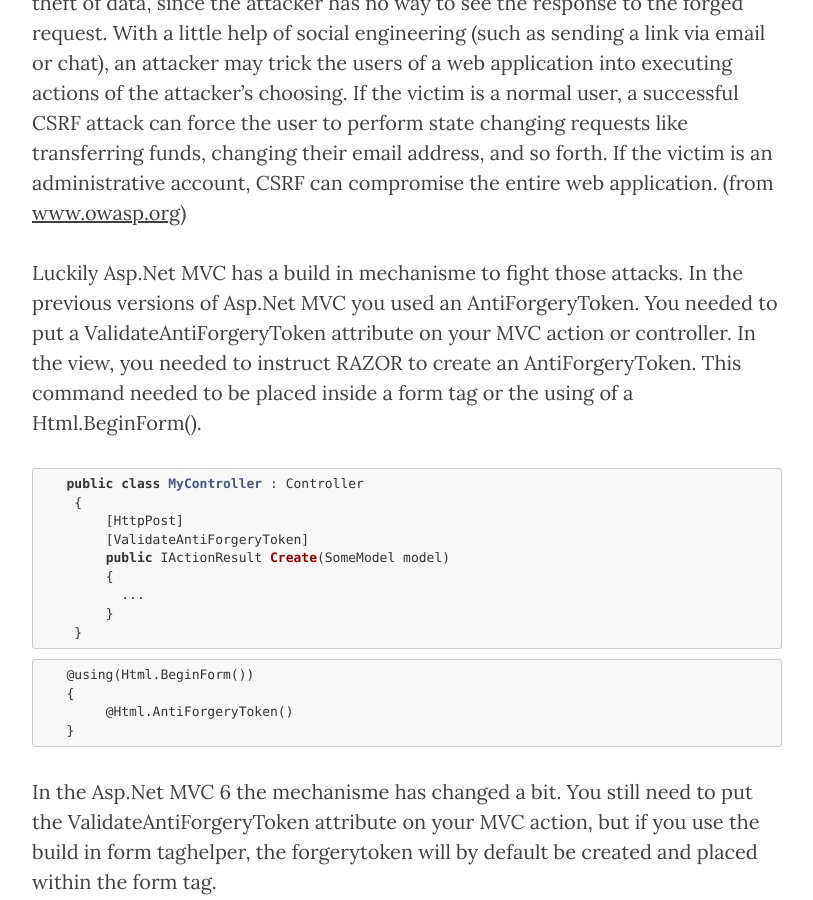
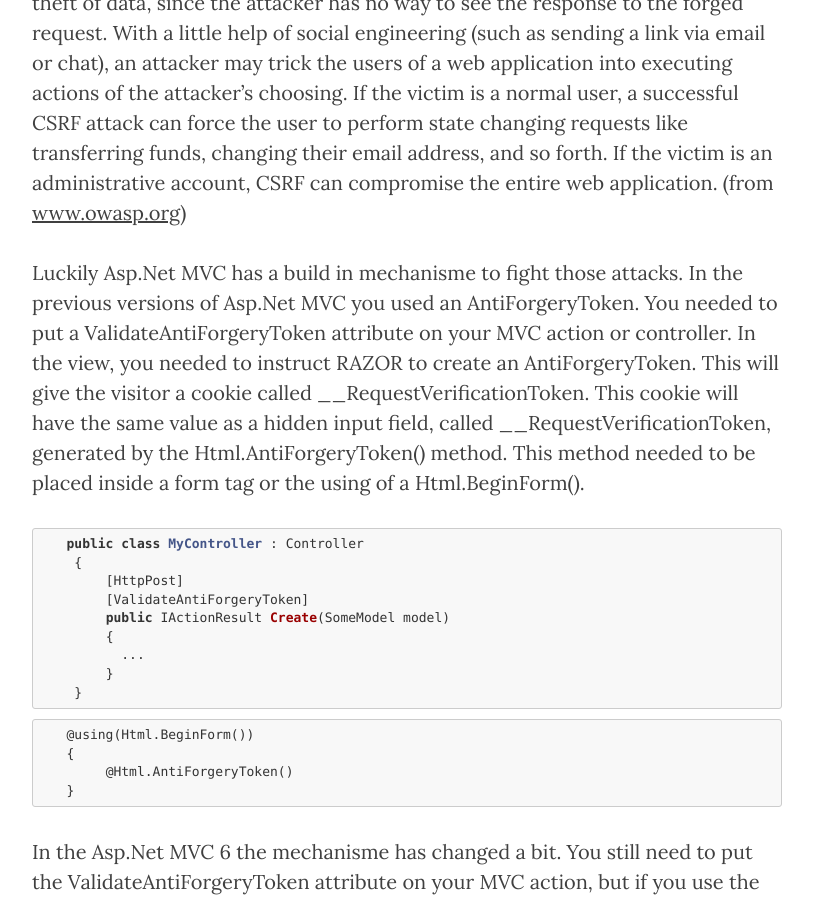
Before and after one commit to kennytordeur/blog.kennytordeur.be, a Jekyll site: the page built from _posts/2015-11-25-csrf-prevention-in-aspnet-mvc.markdown, in a window 1280 px wide and 900 px high, scrolled down 505 px. Shown: the whole window, without its empty margins (233-1046 px from the left). Built offline with Jekyll 4.4.1, drawn with Linux system fonts in a browser that asks for light colours; nearby versions of some CDN libraries; Markdown is read by kramdown in place of the engine named in the settings.

Commit message:
Update 2015-11-25-csrf-prevention-in-aspnet-mvc.markdown

````diff
--- a/_posts/2015-11-25-csrf-prevention-in-aspnet-mvc.markdown
+++ b/_posts/2015-11-25-csrf-prevention-in-aspnet-mvc.markdown
@@ -11,7 +11,7 @@
 ---
 Cross-Site Request Forgery (CSRF) is an attack that forces an end user to execute unwanted actions on a web application in which they're currently authenticated. CSRF attacks specifically target state-changing requests, not theft of data, since the attacker has no way to see the response to the forged request. With a little help of social engineering (such as sending a link via email or chat), an attacker may trick the users of a web application into executing actions of the attacker's choosing. If the victim is a normal user, a successful CSRF attack can force the user to perform state changing requests like transferring funds, changing their email address, and so forth. If the victim is an administrative account, CSRF can compromise the entire web application. (from [www.owasp.org](https://www.owasp.org/index.php/Cross-Site_Request_Forgery_%28CSRF%29))
 
-Luckily Asp.Net MVC has a build in mechanisme to fight those attacks. In the previous versions of Asp.Net MVC you used an AntiForgeryToken. You needed to put a ValidateAntiForgeryToken attribute on your MVC action or controller. In the view, you needed to instruct RAZOR to create an AntiForgeryToken. This command needed to be placed inside a form tag or the using of a Html.BeginForm().
+Luckily Asp.Net MVC has a build in mechanisme to fight those attacks. In the previous versions of Asp.Net MVC you used an AntiForgeryToken. You needed to put a ValidateAntiForgeryToken attribute on your MVC action or controller. In the view, you needed to instruct RAZOR to create an AntiForgeryToken. This will give the visitor a cookie called __RequestVerificationToken. This cookie will have the same value as a hidden input field, called __RequestVerificationToken, generated by the Html.AntiForgeryToken() method. This method needed to be placed inside a form tag or the using of a Html.BeginForm().
 
 ```csharp
    public class MyController : Controller
````
